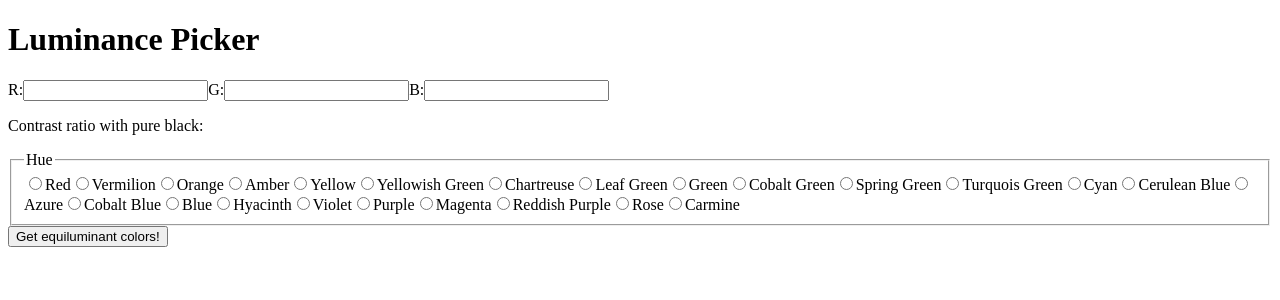
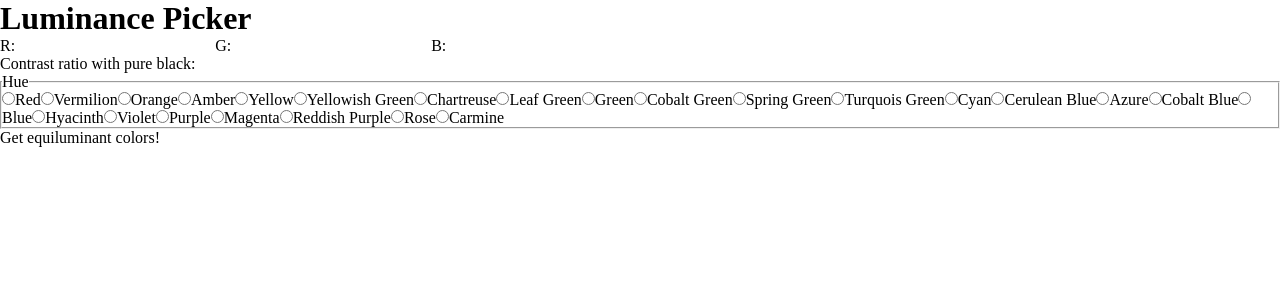
Before and after one commit to masakudamatsu/equiluminant-color-picker, a Next.js app in the folder app/: page / in a window 1280 px wide. Shown: the top 300 px of the page. Built offline with nearby package versions, Linux system fonts and the light colour scheme.

Commit message:
Apply ress.css as GlobalStyle #27

```diff
--- a/app/pages/_app.js
+++ b/app/pages/_app.js
@@ -1,6 +1,8 @@
 import {useState} from 'react';
 
 import {getContrastRatio} from '../utils/helpers';
+
+import GlobalStyle from '../theme/GlobalStyle';
 
 function MyApp({Component, pageProps}) {
   const [red, setRed] = useState('');
@@ -32,6 +34,7 @@ function MyApp({Component, pageProps}) {
   };
 
   return (
+    <>
       <Component
         {...pageProps}
         red={red}
@@ -44,6 +47,8 @@ function MyApp({Component, pageProps}) {
         hue={hue}
         getHue={getHue}
       />
+      <GlobalStyle />
+    </>
   );
 }
 
--- /dev/null
+++ b/app/theme/GlobalStyle.js
@@ -0,0 +1,285 @@
+import {createGlobalStyle} from 'styled-components';
+
+const GlobalStyle = createGlobalStyle`
+/*!
+ * ress.css • v3.0.1
+ * MIT License
+ * github.com/filipelinhares/ress
+ */
+
+/* # =================================================================
+   # Global selectors
+   # ================================================================= */
+
+html {
+  box-sizing: border-box;
+  -webkit-text-size-adjust: 100%; /* Prevent adjustments of font size after orientation changes in iOS */
+  word-break: normal;
+  -moz-tab-size: 4;
+  tab-size: 4;
+}
+
+*,
+::before,
+::after {
+  background-repeat: no-repeat; /* Set "background-repeat: no-repeat" to all elements and pseudo elements */
+  box-sizing: inherit;
+}
+
+::before,
+::after {
+  text-decoration: inherit; /* Inherit text-decoration and vertical align to ::before and ::after pseudo elements */
+  vertical-align: inherit;
+}
+
+* {
+  padding: 0; /* Reset "padding" and "margin" of all elements */
+  margin: 0;
+}
+
+/* # =================================================================
+   # General elements
+   # ================================================================= */
+
+hr {
+  overflow: visible; /* Show the overflow in Edge and IE */
+  height: 0; /* Add the correct box sizing in Firefox */
+}
+
+details,
+main {
+  display: block; /* Render the "main" element consistently in IE. */
+}
+
+summary {
+  display: list-item; /* Add the correct display in all browsers */
+}
+
+small {
+  font-size: 80%; /* Set font-size to 80% in "small" elements */
+}
+
+[hidden] {
+  display: none; /* Add the correct display in IE */
+}
+
+abbr[title] {
+  border-bottom: none; /* Remove the bottom border in Chrome 57 */
+  /* Add the correct text decoration in Chrome, Edge, IE, Opera, and Safari */
+  text-decoration: underline;
+  text-decoration: underline dotted;
+}
+
+a {
+  background-color: transparent; /* Remove the gray background on active links in IE 10 */
+}
+
+a:active,
+a:hover {
+  outline-width: 0; /* Remove the outline when hovering in all browsers */
+}
+
+code,
+kbd,
+pre,
+samp {
+  font-family: monospace, monospace; /* Specify the font family of code elements */
+}
+
+pre {
+  font-size: 1em; /* Correct the odd "em" font sizing in all browsers */
+}
+
+b,
+strong {
+  font-weight: bolder; /* Add the correct font weight in Chrome, Edge, and Safari */
+}
+
+/* https://gist.github.com/unruthless/413930 */
+sub,
+sup {
+  font-size: 75%;
+  line-height: 0;
+  position: relative;
+  vertical-align: baseline;
+}
+
+sub {
+  bottom: -0.25em;
+}
+
+sup {
+  top: -0.5em;
+}
+
+/* # =================================================================
+   # Forms
+   # ================================================================= */
+
+input {
+  border-radius: 0;
+}
+
+/* Replace pointer cursor in disabled elements */
+[disabled] {
+  cursor: default;
+}
+
+[type="number"]::-webkit-inner-spin-button,
+[type="number"]::-webkit-outer-spin-button {
+  height: auto; /* Correct the cursor style of increment and decrement buttons in Chrome */
+}
+
+[type="search"] {
+  -webkit-appearance: textfield; /* Correct the odd appearance in Chrome and Safari */
+  outline-offset: -2px; /* Correct the outline style in Safari */
+}
+
+[type="search"]::-webkit-search-decoration {
+  -webkit-appearance: none; /* Remove the inner padding in Chrome and Safari on macOS */
+}
+
+textarea {
+  overflow: auto; /* Internet Explorer 11+ */
+  resize: vertical; /* Specify textarea resizability */
+}
+
+button,
+input,
+optgroup,
+select,
+textarea {
+  font: inherit; /* Specify font inheritance of form elements */
+}
+
+optgroup {
+  font-weight: bold; /* Restore the font weight unset by the previous rule */
+}
+
+button {
+  overflow: visible; /* Address "overflow" set to "hidden" in IE 8/9/10/11 */
+}
+
+button,
+select {
+  text-transform: none; /* Firefox 40+, Internet Explorer 11- */
+}
+
+/* Apply cursor pointer to button elements */
+button,
+[type="button"],
+[type="reset"],
+[type="submit"],
+[role="button"] {
+  cursor: pointer;
+  color: inherit;
+}
+
+/* Remove inner padding and border in Firefox 4+ */
+button::-moz-focus-inner,
+[type="button"]::-moz-focus-inner,
+[type="reset"]::-moz-focus-inner,
+[type="submit"]::-moz-focus-inner {
+  border-style: none;
+  padding: 0;
+}
+
+/* Replace focus style removed in the border reset above */
+button:-moz-focusring,
+[type="button"]::-moz-focus-inner,
+[type="reset"]::-moz-focus-inner,
+[type="submit"]::-moz-focus-inner {
+  outline: 1px dotted ButtonText;
+}
+
+button,
+html [type="button"], /* Prevent a WebKit bug where (2) destroys native "audio" and "video"controls in Android 4 */
+[type="reset"],
+[type="submit"] {
+  -webkit-appearance: button; /* Correct the inability to style clickable types in iOS */
+}
+
+/* Remove the default button styling in all browsers */
+button,
+input,
+select,
+textarea {
+  background-color: transparent;
+  border-style: none;
+}
+
+/* Style select like a standard input */
+select {
+  -moz-appearance: none; /* Firefox 36+ */
+  -webkit-appearance: none; /* Chrome 41+ */
+}
+
+select::-ms-expand {
+  display: none; /* Internet Explorer 11+ */
+}
+
+select::-ms-value {
+  color: currentColor; /* Internet Explorer 11+ */
+}
+
+legend {
+  border: 0; /* Correct "color" not being inherited in IE 8/9/10/11 */
+  color: inherit; /* Correct the color inheritance from "fieldset" elements in IE */
+  display: table; /* Correct the text wrapping in Edge and IE */
+  max-width: 100%; /* Correct the text wrapping in Edge and IE */
+  white-space: normal; /* Correct the text wrapping in Edge and IE */
+  max-width: 100%; /* Correct the text wrapping in Edge 18- and IE */
+}
+
+::-webkit-file-upload-button {
+  /* Correct the inability to style clickable types in iOS and Safari */
+  -webkit-appearance: button;
+  color: inherit;
+  font: inherit; /* Change font properties to "inherit" in Chrome and Safari */
+}
+
+/* # =================================================================
+   # Specify media element style
+   # ================================================================= */
+
+img {
+  border-style: none; /* Remove border when inside "a" element in IE 8/9/10 */
+}
+
+/* Add the correct vertical alignment in Chrome, Firefox, and Opera */
+progress {
+  vertical-align: baseline;
+}
+
+/* # =================================================================
+   # Accessibility
+   # ================================================================= */
+
+/* Hide content from screens but not screenreaders */
+@media screen {
+  [hidden~="screen"] {
+    display: inherit;
+  }
+  [hidden~="screen"]:not(:active):not(:focus):not(:target) {
+    position: absolute !important;
+    clip: rect(0 0 0 0) !important;
+  }
+}
+
+/* Specify the progress cursor of updating elements */
+[aria-busy="true"] {
+  cursor: progress;
+}
+
+/* Specify the pointer cursor of trigger elements */
+[aria-controls] {
+  cursor: pointer;
+}
+
+/* Specify the unstyled cursor of disabled, not-editable, or otherwise inoperable elements */
+[aria-disabled] {
+  cursor: default;
+}
+`;
+
+export default GlobalStyle;
```
Lines whose indentation alone changed are shown as unchanged.
